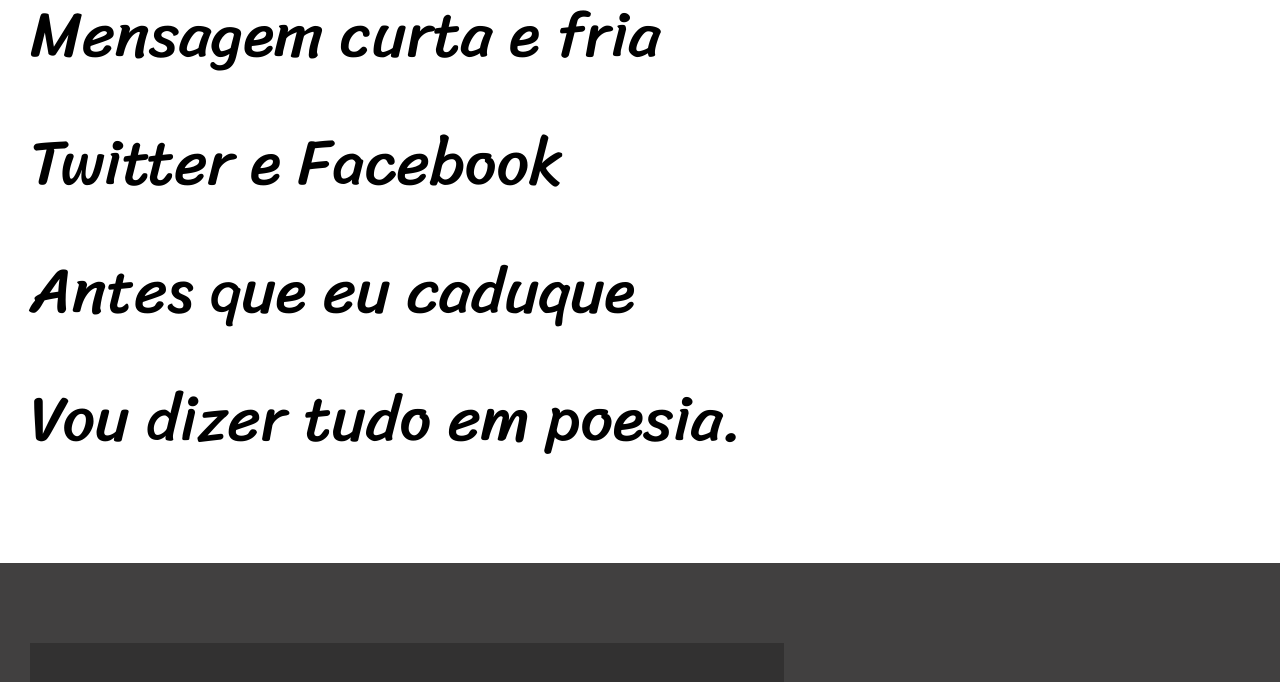
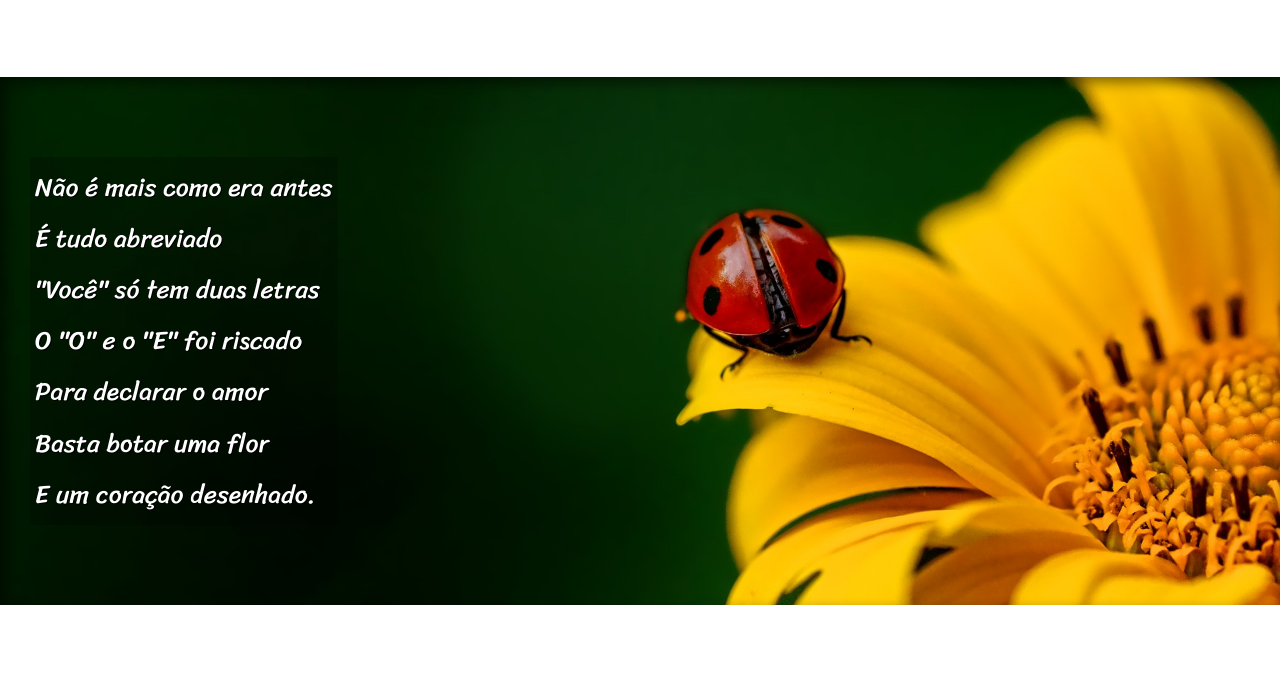
Before and after one commit to lnovik/cordel-moderno, a plain HTML site: page index.html in a window 1280 px wide. Shown: the part 753-1435 px from the top of the page. Drawn offline with Linux system fonts and the light colour scheme.

Commit message:
Projeto Finalizado

```diff
--- a/index.html
+++ b/index.html
@@ -4,7 +4,7 @@
     <meta charset="UTF-8">
     <meta name="viewport" content="width=device-width, initial-scale=1.0">
     <title>Cordel Moderno</title>
-    <link rel="stylesheet" href="style.css">
+    <link rel="stylesheet" href="style/style.css">
 </head>
 <body>
     <header>
@@ -28,7 +28,7 @@
         </p>
     </section>
 
-    <section class="imagem">
+    <section class="imagem" id="img01">
         <p>
             Não é mais como era antes       <br>
             É tudo abreviado                <br>
@@ -62,7 +62,7 @@
          </p>
      </section>
 
-     <section class="imagem">
+     <section class="imagem" id="img02">
         <p>
             Tenho saudade das cartas        <br>
             Escritas com a própria mão      <br>
--- a/style.css
+++ b/style/style.css
@@ -52,10 +52,16 @@ header a:hover, footer a:hover {
 }
 
 section {
-    padding: 10vh 0vh 10vh 30px;
+    padding-top: 10vh;
+    padding-bottom: 10vh;
+    padding-left: 30px;
     line-height: 2em;
     font-family: var(--font3);
-    font-size: 5vw;
+    font-size: 2vw;
+}
+
+section > p {
+    padding-bottom: 2em;
 }
 
 section.normal {
@@ -63,9 +69,13 @@ section.normal {
     color: black;
 }
 
+/* Genérica */
 section.imagem {
     background-color: rgb(65, 64, 64);
     color: white;
+    box-shadow: inset 6px 6px 13px 0px rgba(0, 0, 0, 0.492);
+    background-size: cover;
+    background-attachment: fixed;
 }
 
 section.imagem > p {
@@ -73,6 +83,16 @@ section.imagem > p {
   display: inline-block;
   padding: 5px;
   background-color: rgba(0, 0, 0, 0.23);
+  text-shadow: 1px 1px 0px black;
+}
+
+section.imagem#img01 {
+    background-image: url('../imagens/background001.jpg');
+    background-position: right center;
+}
+
+section#img02{
+    background-image: url('../imagens/background002.jpg');
 }
 
 footer {
```
